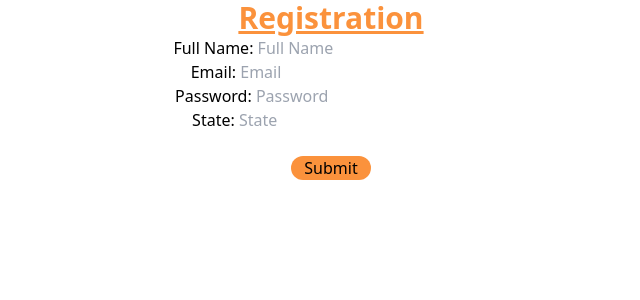
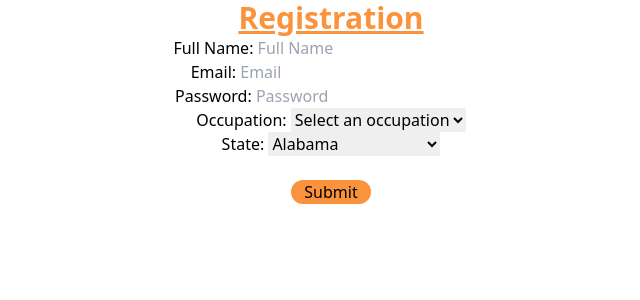
Before and after one commit to AdrianRRojo/Front-end-exercise, a React (Create React App) app: page / in a window 1280 px wide. Shown: the top 300 px of the page, without its empty margins (309-949 px from the left). Built offline with nearby package versions, Linux system fonts and the light colour scheme.

Commit message:
created drop down menus for states and occupations

```diff
--- a/src/components/registration.js
+++ b/src/components/registration.js
@@ -7,6 +7,7 @@
     return(
         <div>
             <div>
+                <form>
                 <div>
                   <label for="fullName">Full Name: </label>
                   <input type="text" id="fullName" placeholder="Full Name" required/>
@@ -19,19 +20,78 @@
                   <label for="password">Password: </label>
                   <input type="text" id="password" placeholder="Password" required/>
                 </div>
-                {/* <div>
-                  <label for="Occupation">Occupation</label>
-                  <input type="text" id="Occupation" placeholder="Occupation" required/>
-                </div> */}
+                <div name='occupation' id='occupation'>
+                    <label for='occupation'>Occupation: </label>
+                    <select>
+                        <option value= ''> Select an occupation </option>
+                        <option value='frontend'>Front End Developer</option>
+                        <option value='backend'>Back End Developer</option>
+                        <option value='fullstack'>Full Stack Developer</option>
+                    </select>
+                </div>
                   <div>
-                  <label for="state">State: </label>
-                  <input type="text" id="state" placeholder="State" required/>
+                  <label for="states">State: </label>
+                  <select>
+                  <option value="AL">Alabama</option>
+	                <option value="AK">Alaska</option>
+	                <option value="AZ">Arizona</option>
+	                <option value="AR">Arkansas</option>
+	                <option value="CA">California</option>
+	                <option value="CO">Colorado</option>
+	                <option value="CT">Connecticut</option>
+	                <option value="DE">Delaware</option>
+	                <option value="DC">District Of Columbia</option>
+	                <option value="FL">Florida</option>
+	                <option value="GA">Georgia</option>
+	                <option value="HI">Hawaii</option>
+                    <option value="ID">Idaho</option>
+                    <option value="IL">Illinois</option>
+                    <option value="IN">Indiana</option>
+                    <option value="IA">Iowa</option>
+                    <option value="KS">Kansas</option>
+                    <option value="KY">Kentucky</option>
+                    <option value="LA">Louisiana</option>
+                    <option value="ME">Maine</option>
+                    <option value="MD">Maryland</option>
+                    <option value="MA">Massachusetts</option>
+                    <option value="MI">Michigan</option>
+                    <option value="MN">Minnesota</option>
+                    <option value="MS">Mississippi</option>
+                    <option value="MO">Missouri</option>
+                    <option value="MT">Montana</option>
+                    <option value="NE">Nebraska</option>
+                    <option value="NV">Nevada</option>
+                    <option value="NH">New Hampshire</option>
+                    <option value="NJ">New Jersey</option>
+                    <option value="NM">New Mexico</option>
+                    <option value="NY">New York</option>
+                    <option value="NC">North Carolina</option>
+                    <option value="ND">North Dakota</option>
+                    <option value="OH">Ohio</option>
+                    <option value="OK">Oklahoma</option>
+                    <option value="OR">Oregon</option>
+                    <option value="PA">Pennsylvania</option>
+                    <option value="RI">Rhode Island</option>
+                    <option value="SC">South Carolina</option>
+                    <option value="SD">South Dakota</option>
+                    <option value="TN">Tennessee</option>
+                    <option value="TX">Texas</option>
+                    <option value="UT">Utah</option>
+                    <option value="VT">Vermont</option>
+                    <option value="VA">Virginia</option>
+                    <option value="WA">Washington</option>
+                    <option value="WV">West Virginia</option>
+                    <option value="WI">Wisconsin</option>
+                    <option value="WY">Wyoming</option>
+                  </select>
                 </div>
                 <div>
                     <br/>
                     <button className=" bg-orange-400 hover:bg-orange-500 rounded-full btn " type='submit'>Submit</button>
                 </div>
+                </form>
             </div>
+
         </div>
     )
 }
```
